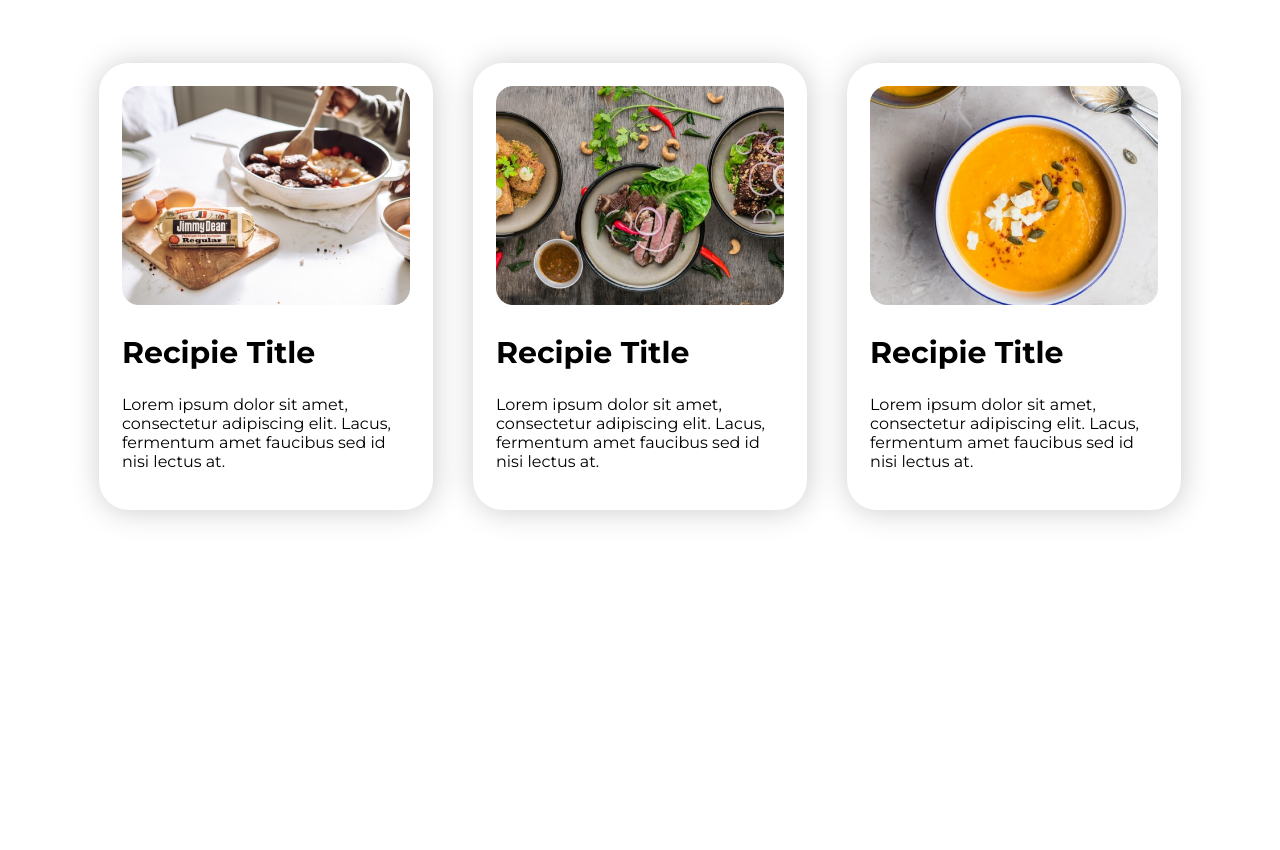
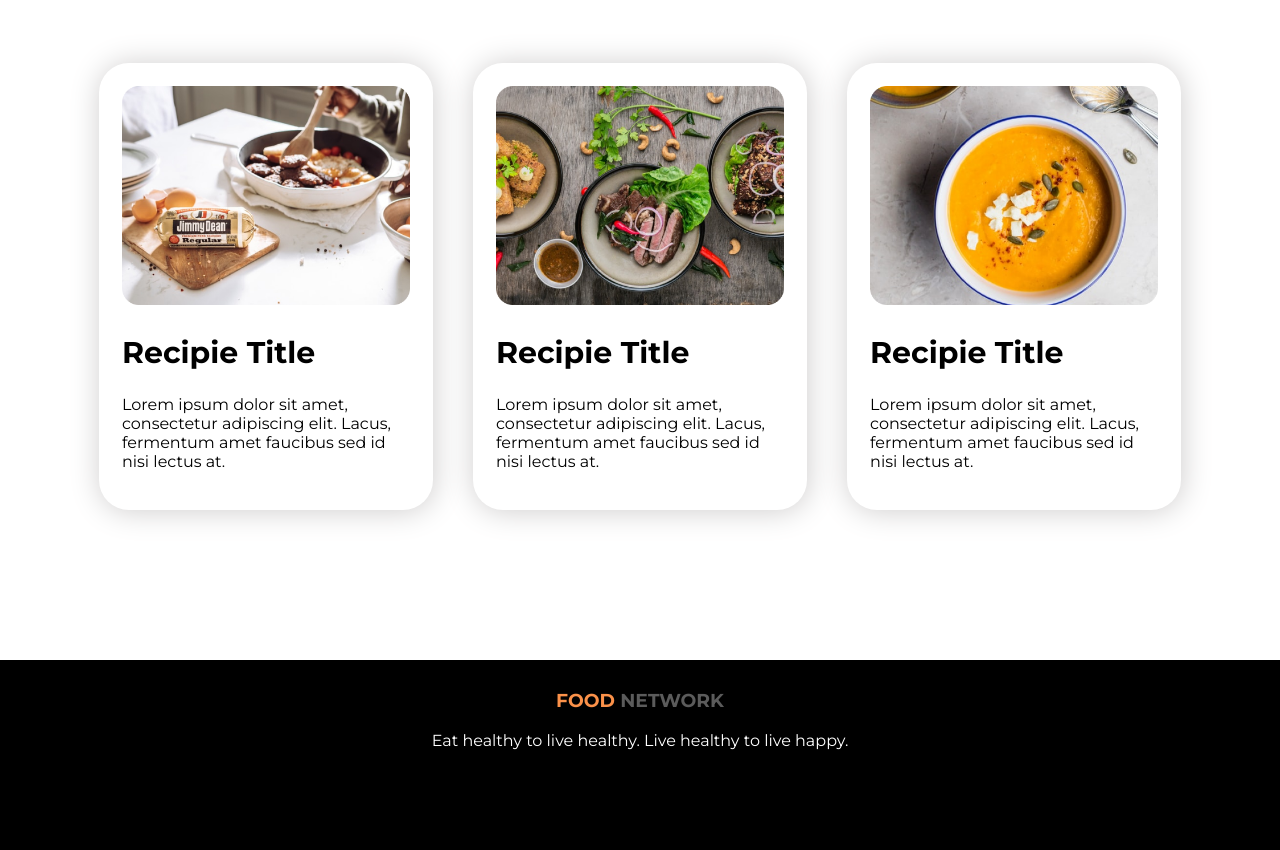
Before and after one commit to AnnomsDev/Food-network, a plain HTML site: page index.html in a window 1280 px wide. Shown: the part 1313-2163 px from the top of the page. Before the commit the page ends 1873 px from the top, so only its background shows below. Drawn offline with Linux system fonts and the light colour scheme.

Commit message:
Footer added

```diff
--- a/index.html
+++ b/index.html
@@ -68,8 +68,12 @@
                     lectus at.</p>
             </div>
         </div>
+    </section>
 
-    </section>
+    <footer>
+        <h3><span class="orange-color">FOOD</span> NETWORK</h3>
+        <P>Eat healthy to live healthy. Live healthy to live happy.</P>
+    </footer>
 
 </body>
 
--- a/style.css
+++ b/style.css
@@ -57,6 +57,8 @@ h2{
     justify-content: center;
     padding-left: 5%;
     padding-right: 5%;
+    /* check the margin */
+    margin-bottom: 100px;
 
 }
 .receipie-item{
@@ -68,5 +70,16 @@ h2{
 }
 .receipie-item img{
     width: 100%;
-    padding: 0px;
 }
+
+footer{
+        text-align: center;
+        color: white;
+        /* font-weight:300; */
+        background-color: black;
+        padding-top: 10px;
+        height: 180px;
+}
+footer h3{
+    color: #5B5B5B;
+}
```
